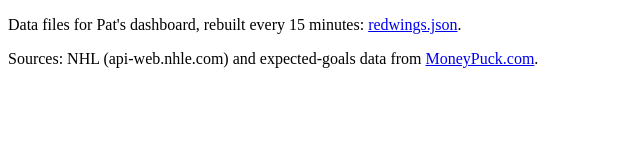
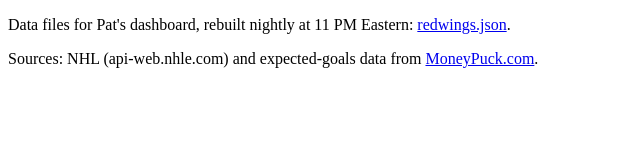
Before and after one commit to pb49939pb/dashboard-data, a plain HTML site: page index.html in a window 1280 px wide. Shown: the whole page, without its empty margins (0-640 px from the left). Drawn offline with Linux system fonts and the light colour scheme.

Commit message:
Fetch nightly at 11 PM Eastern instead of every 15 minutes
Co-Authored-By: Claude Opus 5.5 <noreply@anthropic.com>

```diff
--- a/index.html
+++ b/index.html
@@ -1,3 +1,3 @@
 <!doctype html><meta charset="utf-8"><title>Dashboard data</title>
-<p>Data files for Pat's dashboard, rebuilt every 15 minutes: <a href="redwings.json">redwings.json</a>.</p>
+<p>Data files for Pat's dashboard, rebuilt nightly at 11 PM Eastern: <a href="redwings.json">redwings.json</a>.</p>
 <p>Sources: NHL (api-web.nhle.com) and expected-goals data from <a href="https://moneypuck.com">MoneyPuck.com</a>.</p>
--- a/scripts/redwings.mjs
+++ b/scripts/redwings.mjs
@@ -1,5 +1,5 @@
 // Builds redwings.json for the dashboard from public NHL and MoneyPuck data.
-// Runs on a schedule in GitHub Actions (see .github/workflows/update.yml); Node 20+, no dependencies.
+// Runs nightly at 11 PM Eastern in GitHub Actions (see .github/workflows/update.yml); Node 20+, no dependencies.
 // Neither source allows browsers on other sites to read it directly, so this republishes what the dashboard needs.
 import { writeFile, mkdir } from "node:fs/promises";
 
```
Also changed, not shown: .github/workflows/update.yml, README.md.
